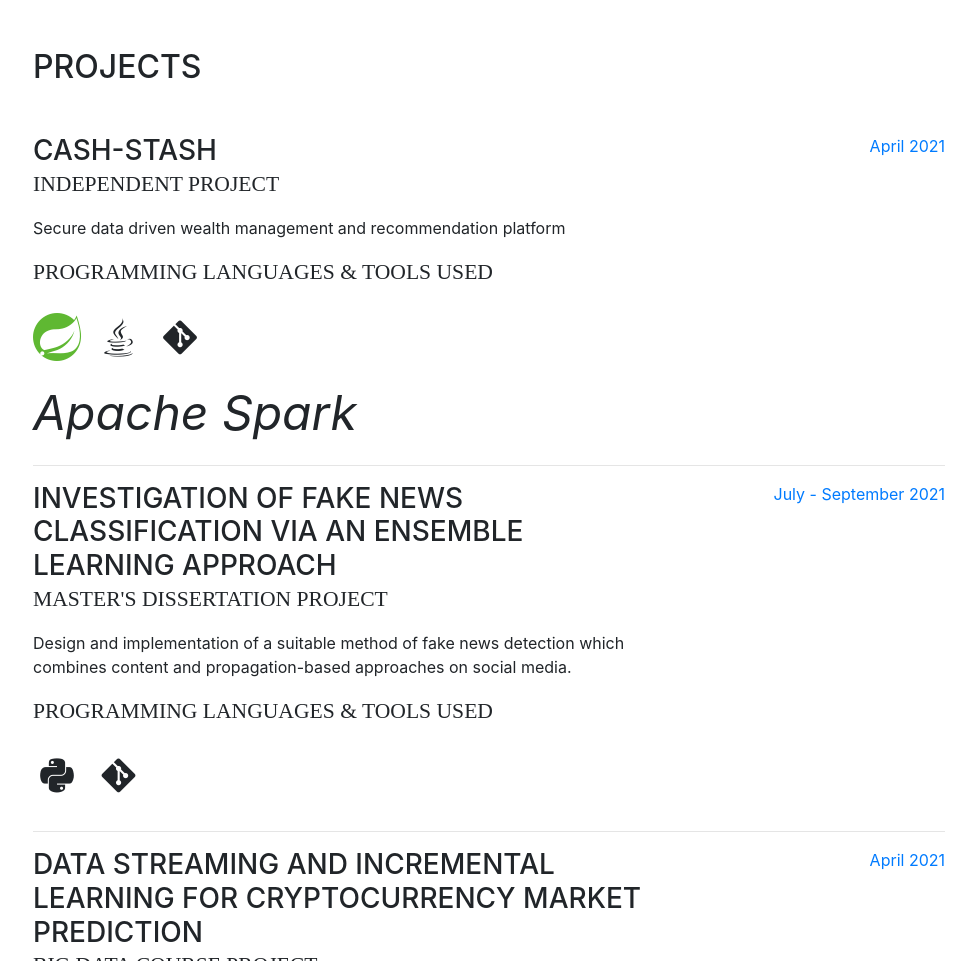
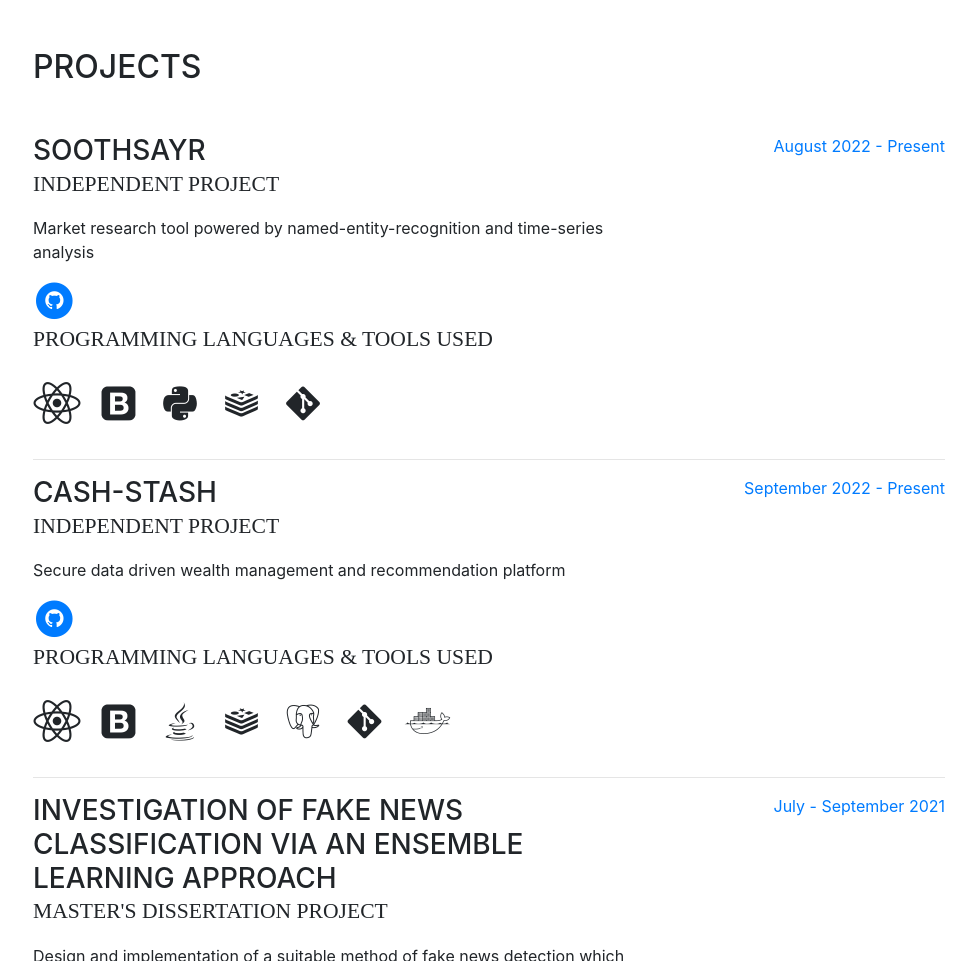
Before and after one commit to olumideomololu/olumideomololu.github.io, a website with bundled scripts: page index.html in a window 1280 px wide. Shown: the part 1600-2561 px from the top of the page, without its empty margins (287-1263 px from the left). Built offline with nearby package versions, Linux system fonts and the light colour scheme; a web font is replaced by a local one.

Commit message:
new project update 2

```diff
--- a/index.html
+++ b/index.html
@@ -85,14 +85,6 @@
         <p class="mb-5">After wearing many hats in the tech world assessing the operational effectiveness of enterprise-grade information processing infrastructures, optimizing technology-driven business processes and strengthening information security, I am currently a software engineer focused on analytical, data-driven and machine learning-powered solutions with a dream of pushing the limits of what technology can achieve with the power of distributed software systems, Artificial intelligence and Big data.</p>
         <ul class="list-inline list-social-icons mb-0">
           <li class="list-inline-item">
-            <a href="https://twitter.com/olumide_omololu">
-              <span class="fa-stack fa-lg">
-                <i class="fa fa-circle fa-stack-2x"></i>
-                <i class="fa fa-twitter fa-stack-1x fa-inverse"></i>
-              </span>
-            </a>
-          </li>
-          <li class="list-inline-item">
             <a href="https://www.linkedin.com/in/olumide-omololu-711874102/">
               <span class="fa-stack fa-lg">
                 <i class="fa fa-circle fa-stack-2x"></i>
@@ -150,23 +142,57 @@
         <h2 class="mb-5">Projects</h2>
         <div class="resume-item d-flex flex-column flex-md-row">
           <div class="resume-content mr-auto">
-            <h3 class="mb-0">cash-stash</h3>
+            <h3 class="mb-0">soothsayr</h3>
             <div class="subheading mb-3">Independent Project</div>
-            <p>Secure data driven wealth management and recommendation platform</p>
+            <p>Market research tool powered by named-entity-recognition and time-series analysis</p>
+            <a href="https://github.com/olumideomololu/soothsayr">
+              <span class="fa-stack fa-lg">
+                <i class="fa fa-circle fa-stack-2x"></i>
+                <i class="fa fa-github fa-stack-1x fa-inverse"></i>
+              </span>
+            </a>
           </div>
           <div class="resume-date text-md-right">
-            <span class="text-primary">April 2021</span>
+            <span class="text-primary">August 2022 - Present</span>
           </div>
         </div>
         <div class="subheading mb-3">Programming Languages &amp; Tools used</div>
         <ul class="list-inline list-icons">
           <li class="list-inline-item">
-            <i class="devicons devicon-spring-plain colored"></i>
-            <i class="devicons devicons-java"></i>
+            <i class="devicons devicon-react-original"></i>
+            <i class="devicons devicons-bootstrap"></i>
+            <i class="devicons devicons-python"></i>
+            <i class="devicons devicons-redis"></i>
             <i class="devicons devicons-git"></i>
           </li>
-          <li>
-            <i>Apache Spark</i>
+        </ul>
+        <hr>
+        <div class="resume-item d-flex flex-column flex-md-row">
+          <div class="resume-content mr-auto">
+            <h3 class="mb-0">cash-stash</h3>
+            <div class="subheading mb-3">Independent Project</div>
+            <p>Secure data driven wealth management and recommendation platform</p>
+            <a href="https://github.com/olumideomololu/cash-stash">
+              <span class="fa-stack fa-lg">
+                <i class="fa fa-circle fa-stack-2x"></i>
+                <i class="fa fa-github fa-stack-1x fa-inverse"></i>
+              </span>
+            </a>
+          </div>
+          <div class="resume-date text-md-right">
+            <span class="text-primary">September 2022 - Present</span>
+          </div>
+        </div>
+        <div class="subheading mb-3">Programming Languages &amp; Tools used</div>
+        <ul class="list-inline list-icons">
+          <li class="list-inline-item">
+            <i class="devicons devicon-react-original"></i>
+            <i class="devicons devicons-bootstrap"></i>
+            <i class="devicons devicons-java"></i>
+            <i class="devicons devicons-redis"></i>
+            <i class="devicons devicons-postgresql"></i>
+            <i class="devicons devicons-git"></i>
+            <i class="devicons devicons-docker"></i>
           </li>
         </ul>
         <hr>
```
